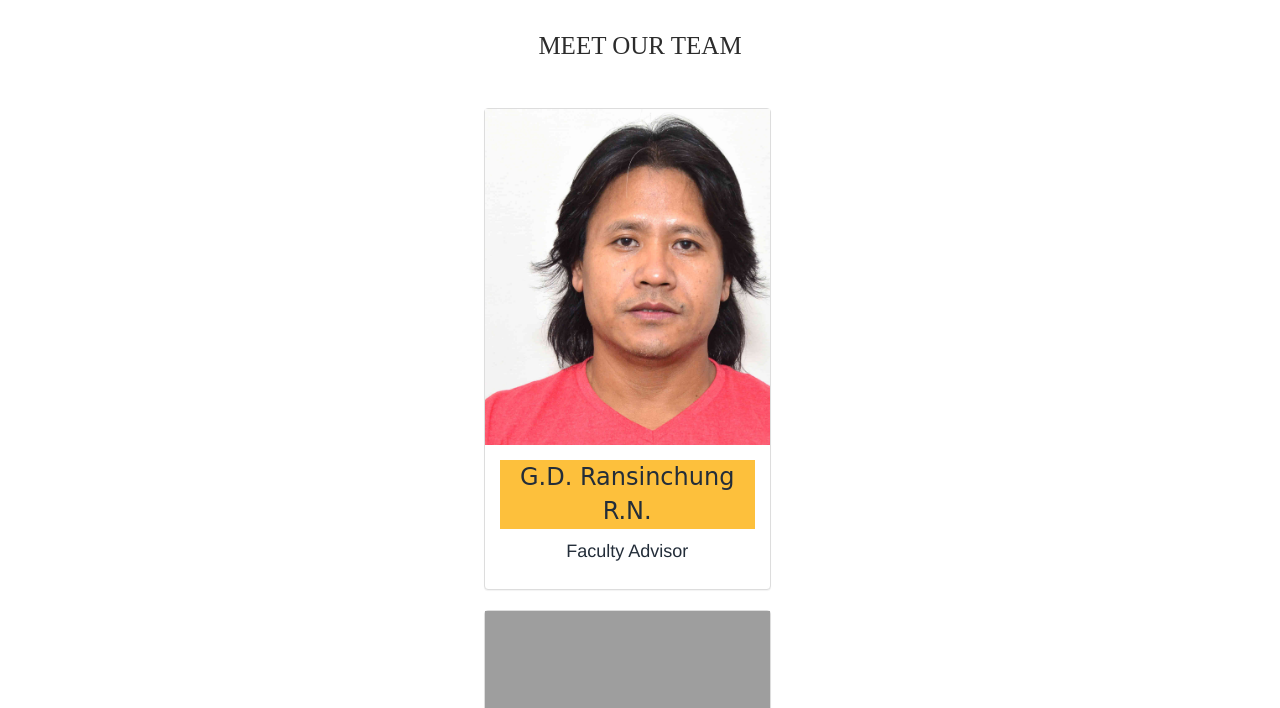
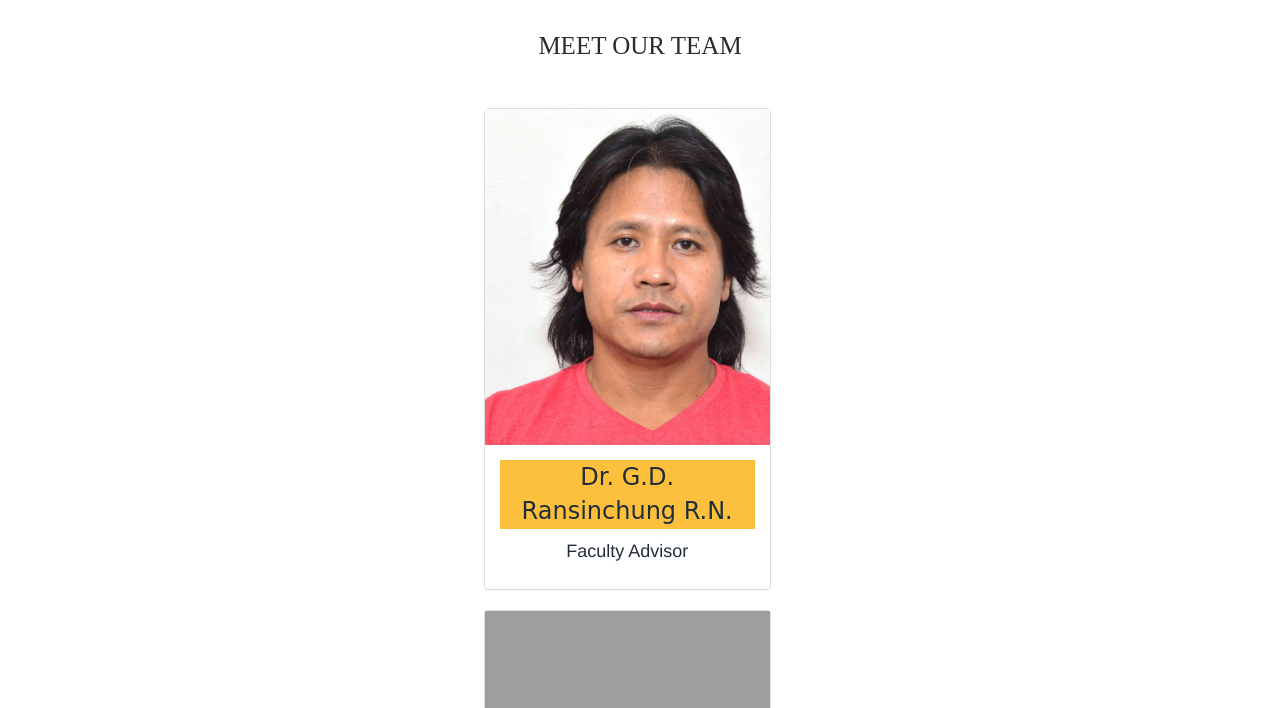
Before and after one commit to ritikkhatri/Student-Club, a plain HTML site: page team.htm in a window 1280 px wide. Shown: the part 92-800 px from the top of the page. Drawn offline with nearby package versions, Linux system fonts and the light colour scheme; grey boxes are pictures that could not be loaded; a web font is replaced by a local one.

Commit message:
GDRN name correction

```diff
--- a/team.htm
+++ b/team.htm
@@ -38,7 +38,7 @@
                         <div class="team-member" style='background-image:url("gdrn.jpg");width: 100%;height: 70%;'>
                         </div>
                         <div class="panel-body">
-                            <p class="member-name">G.D. Ransinchung R.N.</p>
+                            <p class="member-name">Dr. G.D. Ransinchung R.N.</p>
                             <p>Faculty Advisor</p>
                         </div>
 
@@ -238,7 +238,7 @@
                     <div class="row">
                         <div class="team_member">
                             <img src="gdrn.jpg" class="member_photo">
-                            <div class="nameofsecy">GDRN </div>
+                            <div class="nameofsecy">Dr. G.D. Ransinchung R.N. </div>
                             <div class="secy_type"> Faculty advisor</div>
                             <div class="row">
                                 <div class="col-xs-4"></div>
```
